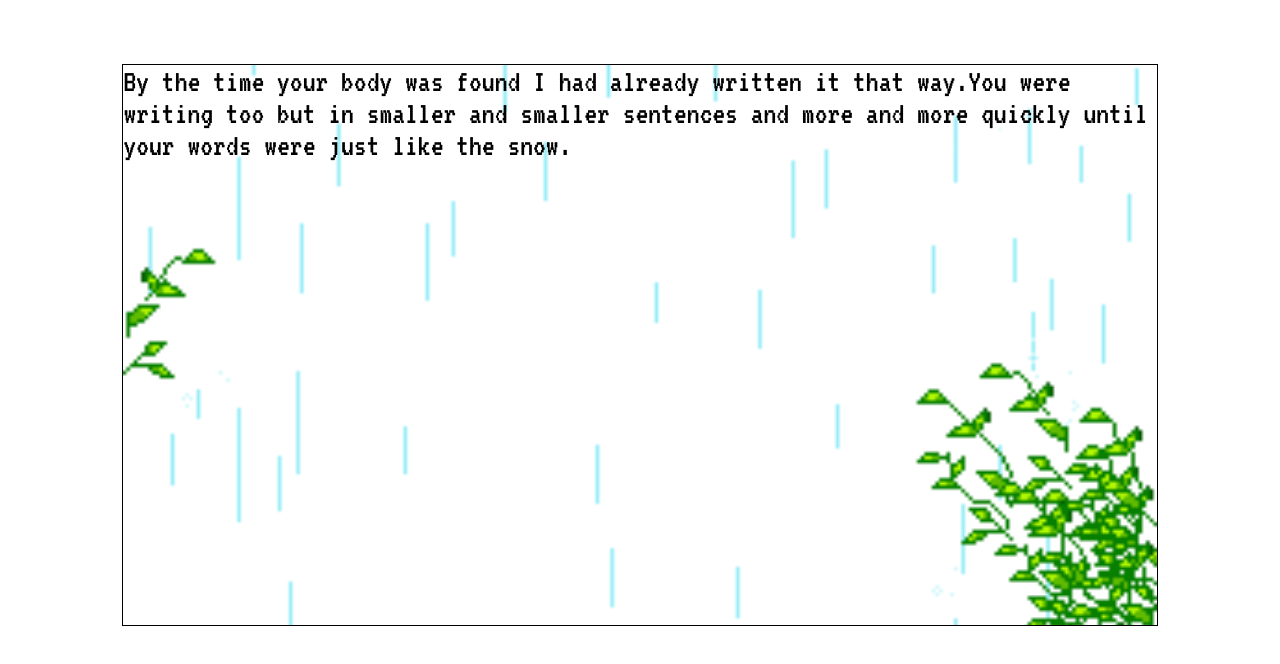
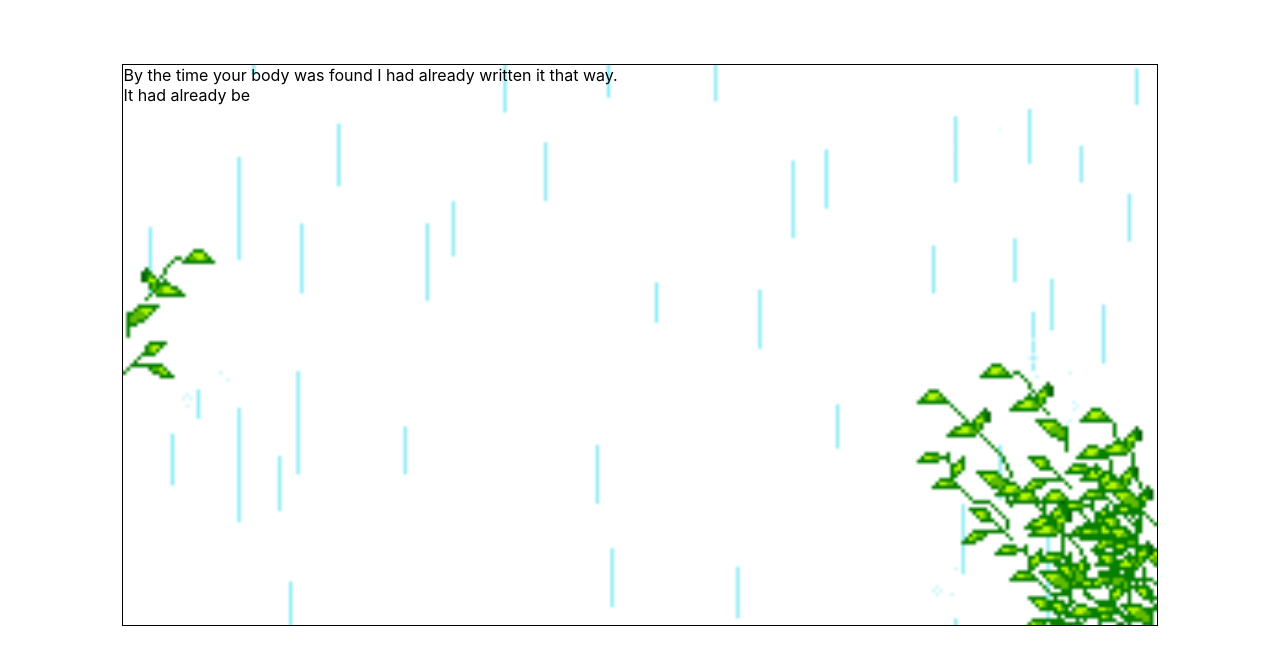
Before and after one commit to heartlocket/IF, a React (Create React App) app: page / in a window 1280 px wide. Shown: the top 664 px of the page. Built offline with nearby package versions, Linux system fonts and the light colour scheme.

Commit message:
some more updates

```diff
--- a/src/components/sceneOne/Sample1.js
+++ b/src/components/sceneOne/Sample1.js
@@ -1,28 +1,44 @@
 import React, { useState } from "react";
+import Typist from "react-typist";
 
-export default function Sample() {
+const SentenceOne = (
+  <span>
+    By the time your body was found I had already written it that way.
+  </span>
+);
+
+export default function Sample({ onTypingDone }) {
   const [isPressed, setIsPressed] = useState(false);
+  const [hasTyped, setHasTyped] = useState(false);
 
   const toggle = () => {
     setIsPressed(!isPressed);
   };
 
-  const lineClass = ["line"];
+  const handleTypingDone = () => {
+    setHasTyped(true);
+    onTypingDone();
+  };
+
+  const lineClass = []; // "line"
   if (isPressed) {
     lineClass.push("red");
   }
 
   return (
     <div className={lineClass.join(" ")} onClick={toggle}>
+      {!isPressed && hasTyped && SentenceOne}
+      {!isPressed && !hasTyped && (
+        <Typist cursor={{ show: false }} onTypingDone={handleTypingDone}>
+          {SentenceOne}
+        </Typist>
+      )}
       {isPressed && (
-        <>
+        <span>
           When my <span onClick={() => alert("weee")}>body</span> is found, the
           snow will have fallen like a killstreak, and the world will know
           peace.
-        </>
-      )}
-      {!isPressed && (
-        <>By the time your body was found I had already written it that way.</>
+        </span>
       )}
     </div>
   );
--- a/src/components/sceneOne/Sample2.js
+++ b/src/components/sceneOne/Sample2.js
@@ -1,24 +1,34 @@
-import React from "react";
+import React, { useState } from "react";
+import Typist from "react-typist";
 
-export default class Sample2 extends React.Component {
-  constructor(props) {
-    super(props);
-    this.state = { addClass: false };
+export default function Sample2() {
+  const [isPressed, setIsPressed] = useState(false);
+
+  const toggle = () => {
+    setIsPressed(!isPressed);
+  };
+
+  let lineClass = []; // "line"
+  if (isPressed) {
+    lineClass.push("red");
   }
-  toggle() {
-    this.setState({ addClass: !this.state.addClass });
-  }
-  render() {
-    let lineClass = ["line"];
-    if (this.state.addClass) {
-      lineClass.push("red");
-    }
-    return (
-      <div className={lineClass.join(" ")} onClick={this.toggle.bind(this)}>
-        {this.state.addClass
-          ? "It had already been written that way across your resting percocet face in the drainedout LCD hale.  "
-          : "You were writing too but in smaller and smaller sentences and more and more quickly until your words were just like the snow. "}
-      </div>
-    );
-  }
+
+  return (
+    <div className={lineClass.join(" ")} onClick={toggle}>
+      {!isPressed && (
+        <Typist cursor={{ show: false }}>
+          <span>
+            It had already been written that way across your resting percocet
+            face in the drainedout LCD hale.
+          </span>
+        </Typist>
+      )}
+      {isPressed && (
+        <span>
+          You were writing too but in smaller and smaller sentences and more and
+          more quickly until your words were just like the snow.
+        </span>
+      )}
+    </div>
+  );
 }
--- a/src/index.js
+++ b/src/index.js
@@ -8,52 +8,37 @@ import bg4 from "./backgrounds/bg4.gif";
 import Sample from "./components/sceneOne/Sample1";
 import Sample2 from "./components/sceneOne/Sample2";
 
-class Window extends React.Component {
-  constructor(props) {
-    super(props);
-
-    this.state = {
-      bgStyle: {
+function App() {
+  const [bgStyle, setBgStyle] = useState({
     backgroundPosition: "center",
     backgroundRepeat: "no-repeat",
-      },
-    };
-    this.handleClick = this.handleClick.bind(this);
-  }
+  });
+  const [displaySample2, setDisplaySample2] = useState(false);
 
-  handleClick() {
+  const handleClick = () => {
     const pictureArray = [bg1, bg2, bg3, bg4];
     const randomIndex = Math.floor(Math.random() * pictureArray.length);
     const selectedPicture = pictureArray[randomIndex];
 
-    this.setState({
-      bgStyle: {
+    setBgStyle({
       backgroundImage: `url(${selectedPicture})`,
       backgroundPosition: "center",
       backgroundSize: "cover",
       transition: "background 4s linear",
-      },
     });
-  }
+  };
 
-  render() {
   return (
-      <div
-        className="window"
-        style={this.state.bgStyle}
-        onClick={this.handleClick}
-      >
-        <Sample />
-        <Sample2 />
+    <div className="window" style={bgStyle} onClick={handleClick}>
+      <Sample onTypingDone={() => setDisplaySample2(true)} />
+      {displaySample2 && <Sample2 />}
     </div>
   );
-  }
 }
 
 ReactDOM.render(
   <React.StrictMode>
-    {/* <Choose1 /> */}
-    <Window />
+    <App />
   </React.StrictMode>,
   document.getElementById("root")
 );
```
Lines whose indentation alone changed are shown as unchanged.
